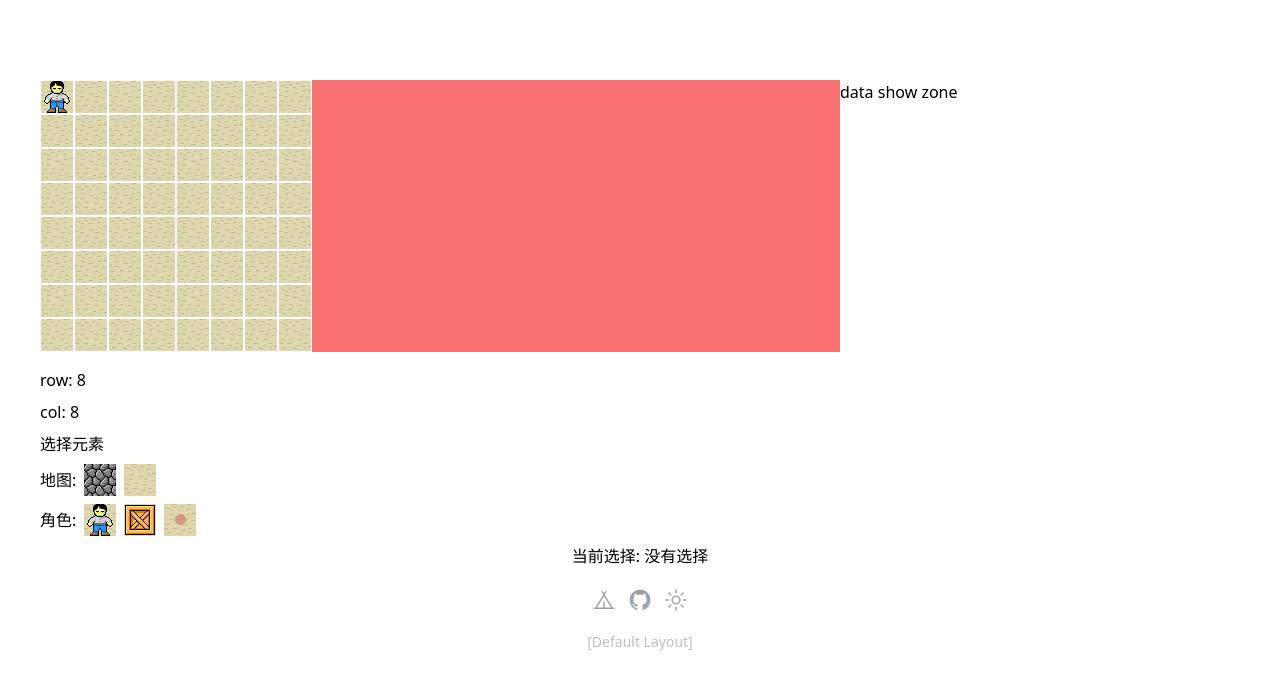
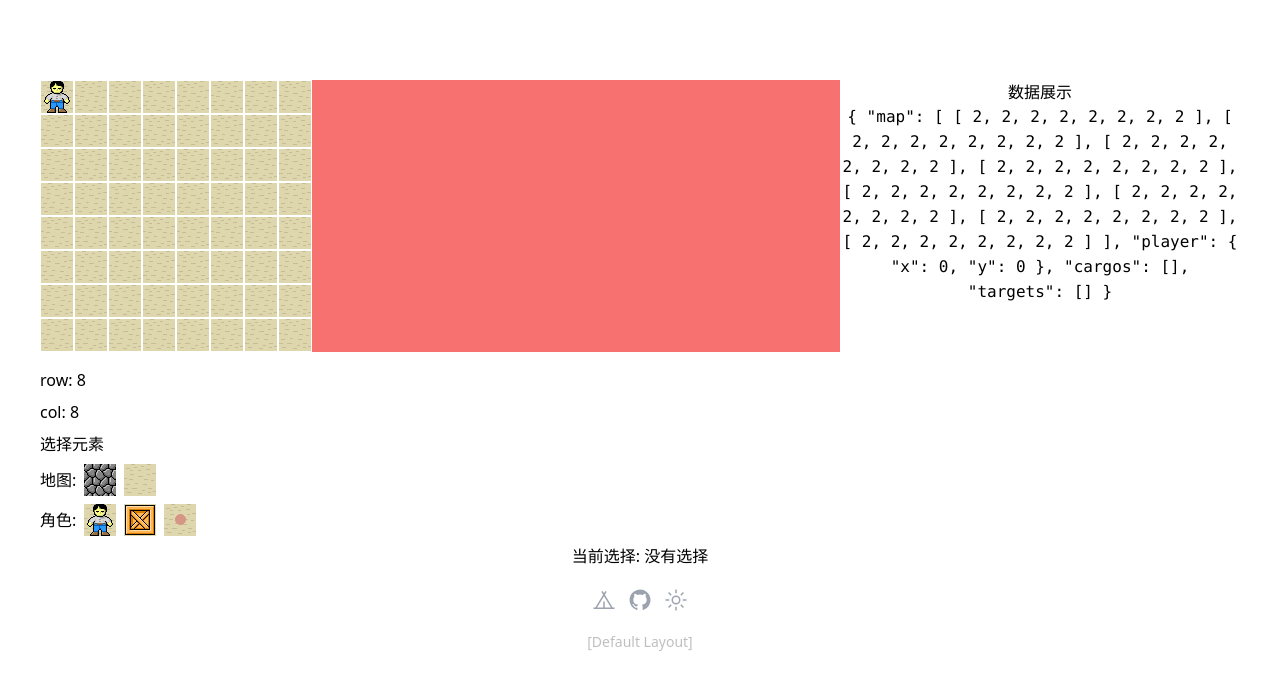
Before and after one commit to Deeplycovered-leaf/box-game, a Nuxt app: page /edit in a window 1280 px wide. Shown: the top 690 px of the page. Built offline with nearby package versions, Linux system fonts and the light colour scheme; a web font is replaced by a local one.

Commit message:
feat: edit data display

```diff
--- /dev/null
+++ b/components/edit/DataDisplay.vue
@@ -0,0 +1,27 @@
+<script lang="ts" setup>
+import type { LevelData } from '~/store'
+import { useEditCargoStore, useEditPlayerStore, useEditTargetStore, useMapEditStore } from '~/store'
+
+const { map } = useMapEditStore()
+const { player } = useEditPlayerStore()
+const { cargos } = useEditCargoStore()
+const { targets } = useEditTargetStore()
+
+const gameData = computed<LevelData>(() => ({
+  map,
+  player,
+  cargos: format(cargos),
+  targets: format(targets),
+}))
+
+function format(data: { x: number, y: number, id: number }[]) {
+  return data.map(({ x, y }) => ({ x, y }))
+}
+</script>
+
+<template>
+  <div>
+    <h2>数据展示</h2>
+    <code>{{ gameData }}</code>
+  </div>
+</template>
--- a/constants/gameData.ts
+++ b/constants/gameData.ts
@@ -20,7 +20,15 @@ export const levelData = {
   ],
 }
 
-export const GameData = [levelData, {
+export const GameData = [
+  {
+    map: [[1, 1, 1, 1, 1, 1, 1, 1], [1, 2, 2, 2, 2, 2, 2, 1], [1, 2, 2, 2, 2, 2, 2, 1], [1, 2, 2, 2, 2, 2, 2, 1], [1, 2, 2, 2, 2, 2, 2, 1], [1, 2, 2, 2, 2, 2, 2, 1], [1, 2, 2, 2, 2, 2, 2, 1], [1, 1, 1, 1, 1, 1, 1, 1]],
+    player: { x: 4, y: 2 },
+    cargos: [{ x: 4, y: 5 }],
+    targets: [{ x: 3, y: 5 }],
+  },
+  levelData,
+  {
     player: {
       x: 2,
       y: 1,
@@ -40,4 +48,5 @@ export const GameData = [levelData, {
       { x: 3, y: 3 },
       { x: 3, y: 2 },
     ],
-}]
+  },
+]
--- a/pages/edit.vue
+++ b/pages/edit.vue
@@ -7,9 +7,11 @@ const editTargetStore = useEditTargetStore()
 
 <template>
   <div>
+    <Suspense>
+      <ClientOnly>
+        <div>
           <div flex>
             <div class="relative w-2/3 bg-red">
-        <ClientOnly>
               <EditMap />
               <EditPlayer />
               <EditCargo
@@ -22,11 +24,20 @@ const editTargetStore = useEditTargetStore()
                 :key="target.id"
                 :target
               />
-        </ClientOnly>
             </div>
-      <div>data show zone</div>
+            <div class="w-1/3">
+              <EditDataDisplay />
+            </div>
           </div>
           <div><EditSelectElement /></div>
+        </div>
+      </ClientOnly>
+      <template #fallback>
+        <div italic op50>
+          <span animate-pulse>Loading...</span>
+        </div>
+      </template>
+    </Suspense>
   </div>
 </template>
 
```
Lines whose indentation alone changed are shown as unchanged.
